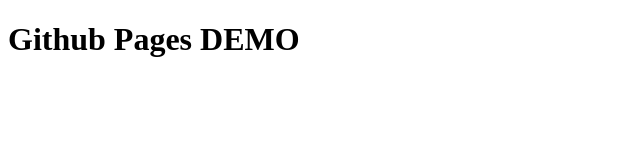
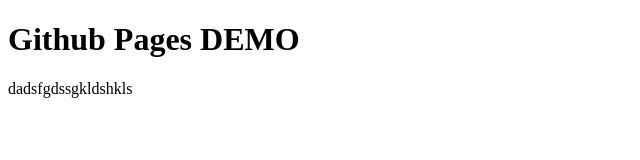
Before and after one commit to kimiz724/web_workshop_demo, a plain HTML site: page index.html in a window 1280 px wide. Shown: the whole page, without its empty margins (0-640 px from the left). Drawn offline with Linux system fonts and the light colour scheme.

Commit message:
added text

```diff
--- a/index.html
+++ b/index.html
@@ -7,5 +7,6 @@
 
   <body>
     <h1>Github Pages DEMO</h1>
+    <p>dadsfgdssgkldshkls</p>
   </body>
 </html>
```
